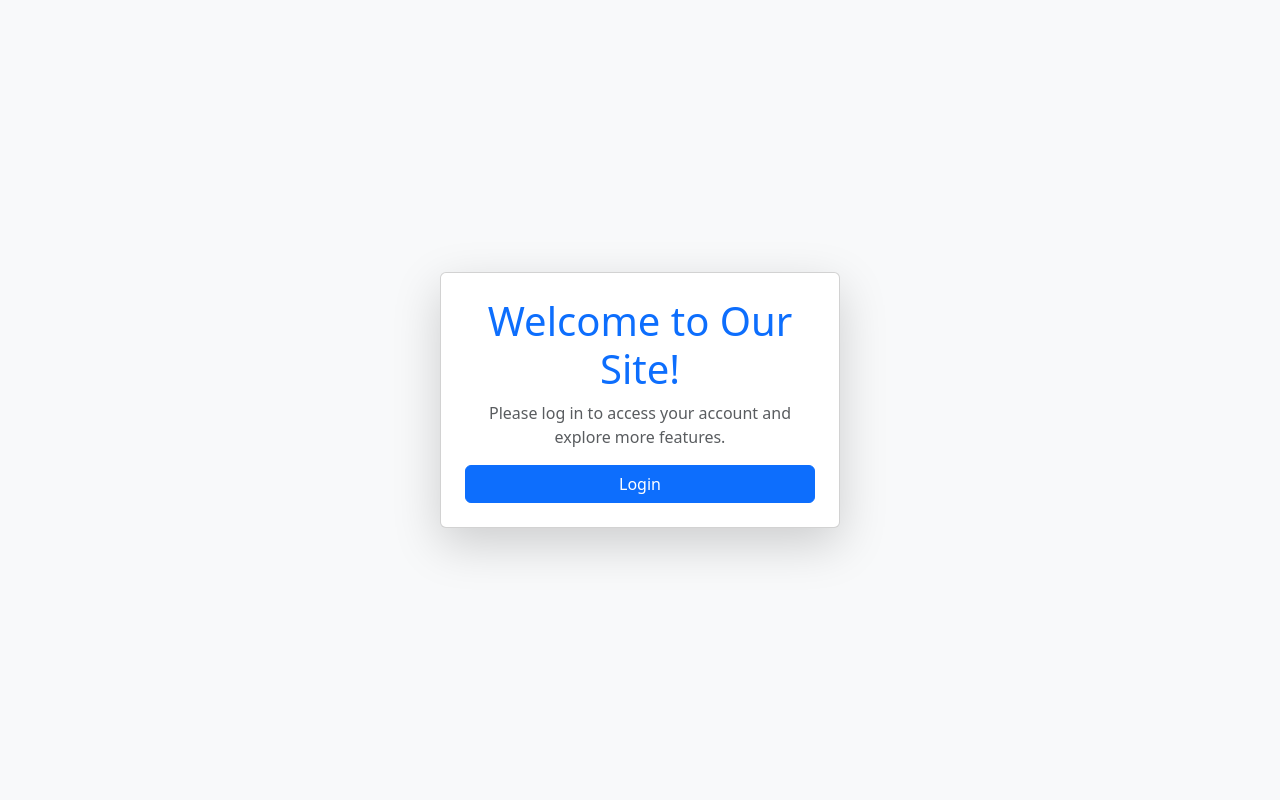
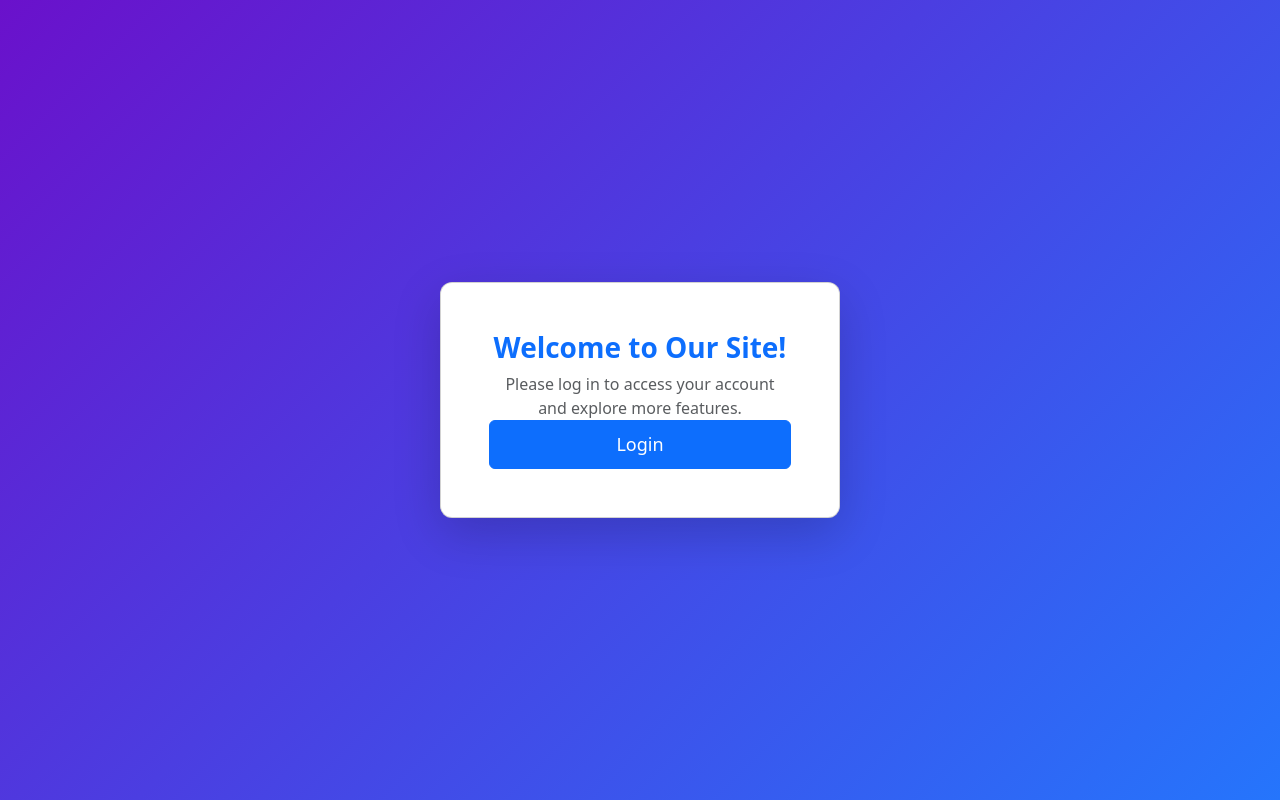
Before and after one commit to BBayramN/AI-intrusion-detector, a Django app: template test_app/templates/homepage.html in a window 1280 px wide. Run offline with Django 5.2, Linux system fonts and the light colour scheme; the template is opened without the code that fills it, so the values that code supplies are empty; parts of the project's set-up code (start-up, migrations or seed data) failed here and were passed over.

Commit message:
update design

```diff
--- a/test_app/templates/homepage.html
+++ b/test_app/templates/homepage.html
@@ -3,20 +3,48 @@
 <head>
     <title>Welcome</title>
     <link href="https://cdn.jsdelivr.net/npm/bootstrap@5.3.0/dist/css/bootstrap.min.css" rel="stylesheet">
+    <style>
+        body {
+            background: linear-gradient(135deg, #6a11cb, #2575fc);
+        }
+
+        .card {
+            border-radius: 12px;
+        }
+
+        .card-title {
+            font-weight: bold;
+            font-size: 28px;
+        }
+
+        .btn {
+            font-size: 18px;
+            padding: 10px;
+        }
+
+        .btn-link {
+            font-size: 16px;
+        }
+
+        p {
+            margin: 0;
+        }
+
+    </style>
 </head>
-<body class="bg-light">
+<body>
     <div class="container d-flex justify-content-center align-items-center vh-100">
         {% if user.is_authenticated %}
-        <div class="card shadow-lg p-4 text-center" style="max-width: 400px; width: 100%;">
-            <h1 class="card-title text-primary">Welcome, {{ user.username }}!</h1>
-            <p class="card-text text-muted">You are logged in successfully. Feel free to explore!</p>
-            <a href="{% url 'logout' %}" class="btn btn-danger">Logout</a>
+        <div class="card shadow-lg p-5 text-center" style="max-width: 400px; width: 100%;">
+            <h1 class="card-title text-success">Welcome, {{ user.username }}!</h1>
+            <p class="text-muted">You are logged in successfully. Feel free to explore!</p>
+            <a href="{% url 'logout' %}" class="btn btn-danger w-100">Logout</a>
         </div>
         {% else %}
-        <div class="card shadow-lg p-4 text-center" style="max-width: 400px; width: 100%;">
+        <div class="card shadow-lg p-5 text-center" style="max-width: 400px; width: 100%;">
             <h1 class="card-title text-primary">Welcome to Our Site!</h1>
-            <p class="card-text text-muted">Please log in to access your account and explore more features.</p>
-            <a href="{% url 'login' %}" class="btn btn-primary">Login</a>
+            <p class="text-muted">Please log in to access your account and explore more features.</p>
+            <a href="{% url 'login' %}" class="btn btn-primary w-100">Login</a>
         </div>
         {% endif %}
     </div>
```
Also changed, not shown: test_app/templates/login.html (+43 -3 lines), test_app/templates/signup.html (+55 -5 lines).
